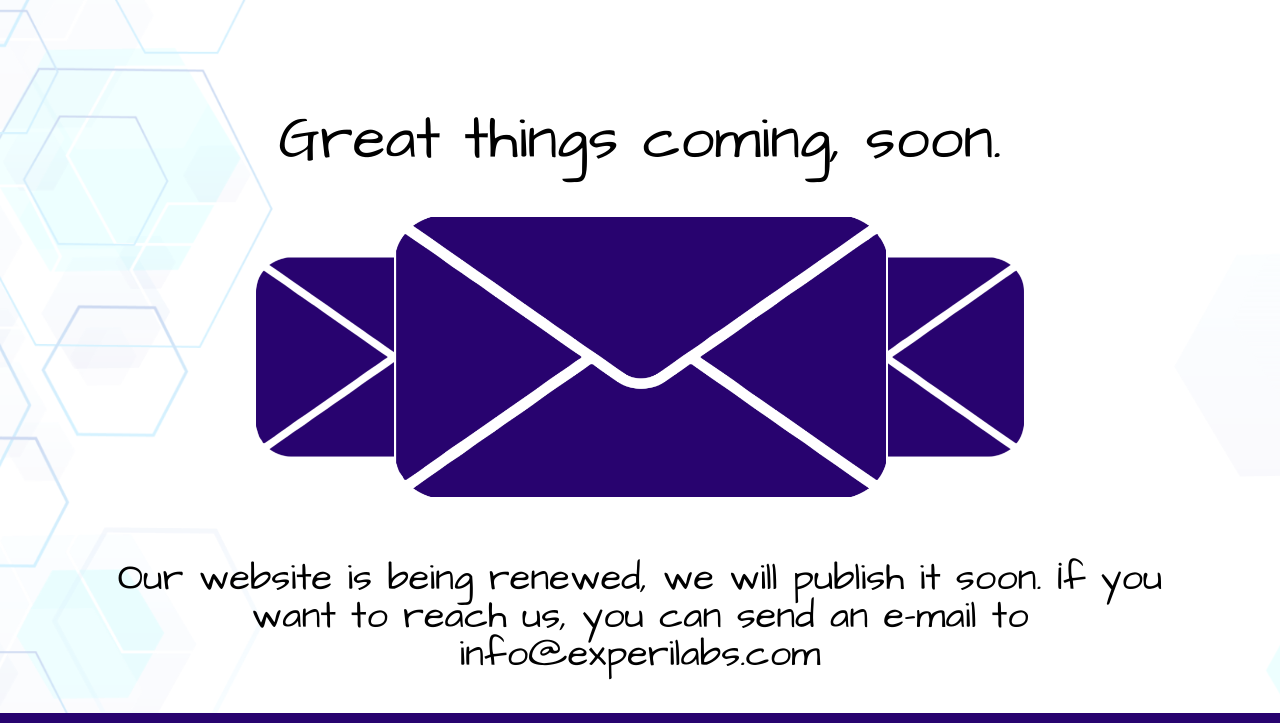
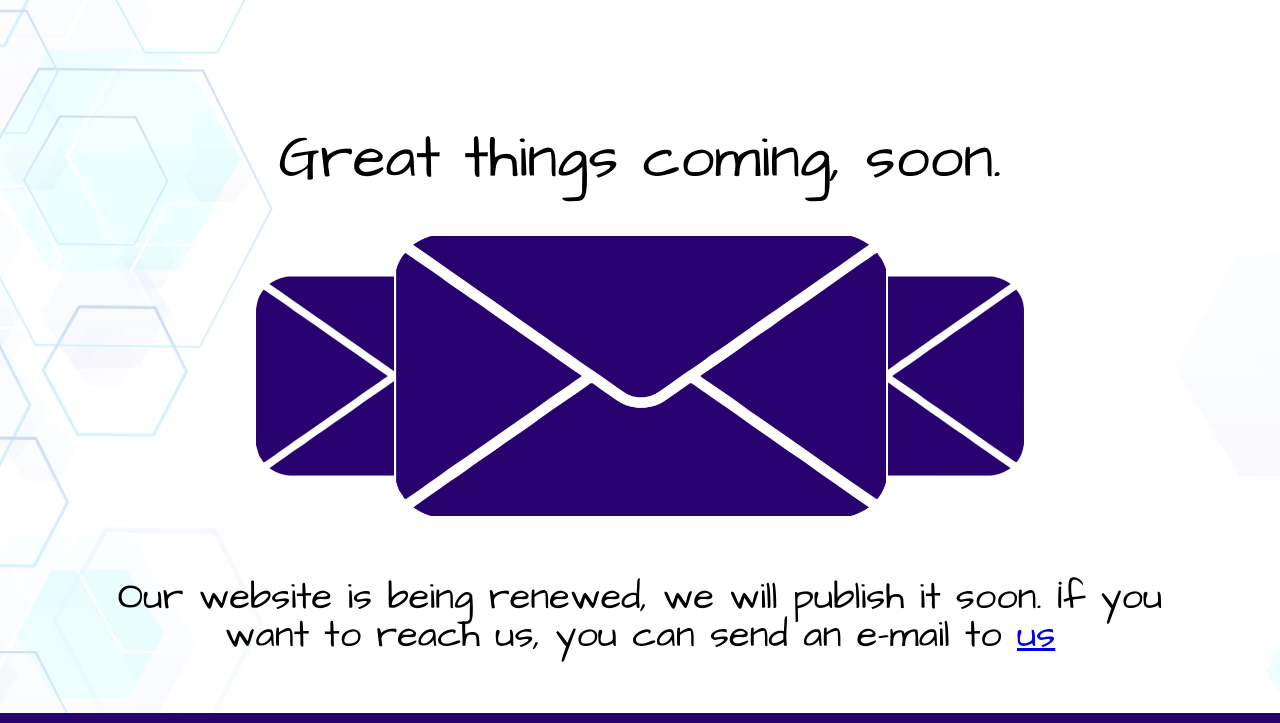
Before and after one commit to emregngrms/experiLabs, a plain HTML site: page index.html in a window 1280 px wide. Shown: the top 723 px of the page. Drawn offline with Linux system fonts and the light colour scheme.

Commit message:
adding email

```diff
--- a/index.html
+++ b/index.html
@@ -81,7 +81,7 @@
       <img src="./images/letter.png" />
       <p>
         Our website is being renewed, we will publish it soon. İf you want to
-        reach us, you can send an e-mail to info@experilabs.com
+        reach us, you can send an e-mail to <a href="mailto:hi@sahabt.com">us</a>
       </p>
     </div>
     <footer>
```
